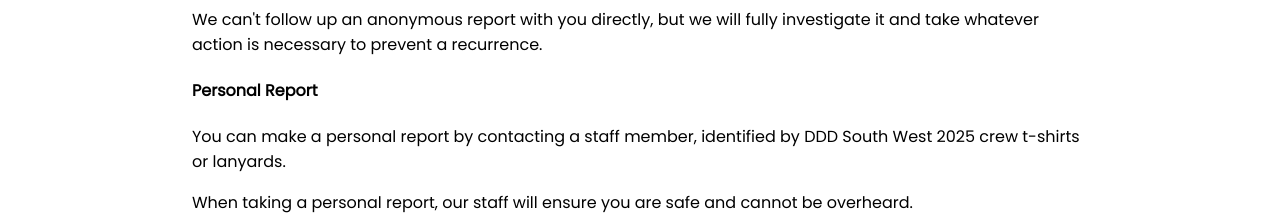
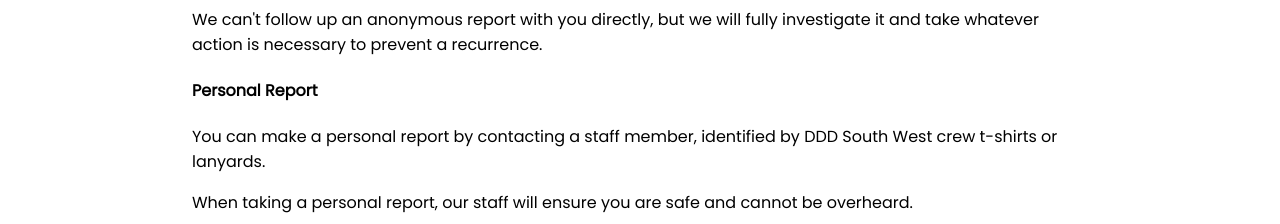
Before and after one commit to dddsw/dddsw-web, a SvelteKit app: page /code-of-conduct in a window 1280 px wide. Shown: the part 1640-1864 px from the top of the page. Built offline with nearby package versions, Linux system fonts and the light colour scheme.

Commit message:
Update more 2025 to 2026

```diff
--- a/src/lib/Carousel.svelte
+++ b/src/lib/Carousel.svelte
@@ -40,7 +40,7 @@
 	aria-label={carouselImage.alt}>
 	<div class="details-container shadow">
 		<span class="name">DDD South West</span><br />
-		<!-- <span class="details">26th April 2025 @ Engine Shed</span> -->
+		<!-- <span class="details">26th April 2026 @ Engine Shed</span> -->
 	</div>
 </div>
 
--- a/src/routes/code-of-conduct/+page.svelte
+++ b/src/routes/code-of-conduct/+page.svelte
@@ -99,8 +99,8 @@
 
 		<h4>Personal Report</h4>
 		<p>
-			You can make a personal report by contacting a staff member, identified by DDD South West 2025
-			crew t-shirts or lanyards.
+			You can make a personal report by contacting a staff member, identified by DDD South West crew
+			t-shirts or lanyards.
 		</p>
 
 		<p>
--- a/src/routes/new-speakers-workshop/+page.svelte
+++ b/src/routes/new-speakers-workshop/+page.svelte
@@ -10,9 +10,8 @@
 			As an inclusive, and community-driven conference we want to encourage everyone to share their
 			experiences and knowledge. By running a new speakers workshop we hope to encourage those
 			voices we haven't heard form yet.<br /><br />
-			If you are a new or inexperienced speakers submit your talk and register interest in attending
-			here:
-			<a href="https://sessionize.com/ddd-south-west-2025/" target="_blank">Call for Speakers</a>
+			If you are a new or inexperienced speakers submit your talk and register interest in attending here:
+			<a href="https://sessionize.com/ddd-south-west-2026/" target="_blank">Call for Speakers</a>
 		</p>
 		<p><b>Time and Date: </b>Saturday 23rd March - 9.30am - 4.30pm</p>
 		<div class="workshop-thumbnail">
--- a/src/routes/schedule/+page.svelte
+++ b/src/routes/schedule/+page.svelte
@@ -13,7 +13,7 @@
 		<div class="section">
 			<p>
 				To bookmark sessions, submit feedback and enter the prize draw,
-				<a href="https://pocket2025.dddsouthwest.com/" class="emphasis">check out Pocket DDD</a>.
+				<a href="https://pocket2026.dddsouthwest.com/" class="emphasis">check out Pocket DDD</a>.
 			</p>
 			<p>
 				Can't find a room? <a href="/venue-layout" class="emphasis"
--- a/src/routes/venue/+page.svelte
+++ b/src/routes/venue/+page.svelte
@@ -1,13 +1,13 @@
 <script lang="ts">
 	import { pageTitle } from '../../stores.js';
-	pageTitle.set('The 2025 Venue');
+	pageTitle.set('The 2026 Venue');
 </script>
 
 <div class="secondary-bg">
 	<div class="section">
 		<h2>Address</h2>
 		<p>
-			DDD South West 2025 will be held at <a href="https://engine-shed.co.uk/" target="_blank"
+			DDD South West 2026 will be held at <a href="https://engine-shed.co.uk/" target="_blank"
 				>Engine Shed</a>
 			located at the following address: <br />
 			Engine Shed <br />
@@ -78,17 +78,6 @@
 	</div>
 </div>
 
-<!-- <div class="secondary-bg">
-	<div class="section">
-		<h2>Covid policy</h2>
-		<p>
-			We will not be operating a mask or distancing policy at DDD South West 2025, but attendees are
-			welcome to wear a mask if desired. Please respect others who choose to wear masks as they may
-			be vulnerable. Hand sanitiser will be available around the venue.
-		</p>
-	</div>
-</div> -->
-
 <style>
 	iframe {
 		width: 250px;
```
Also changed, not shown: 1 other file (tests, documents, lock files or other folders).
